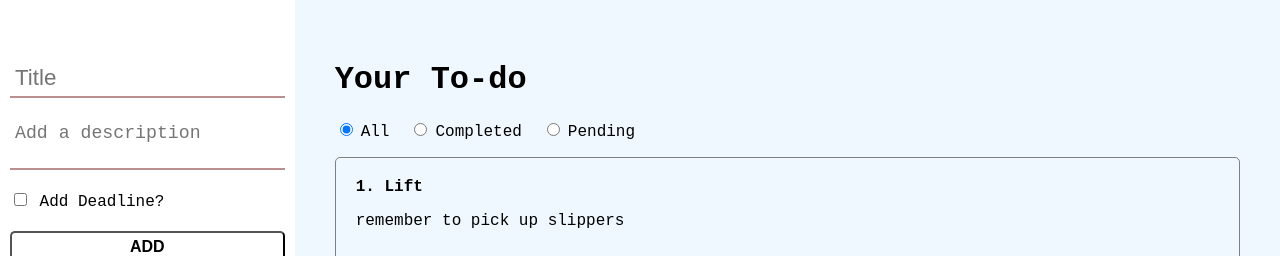
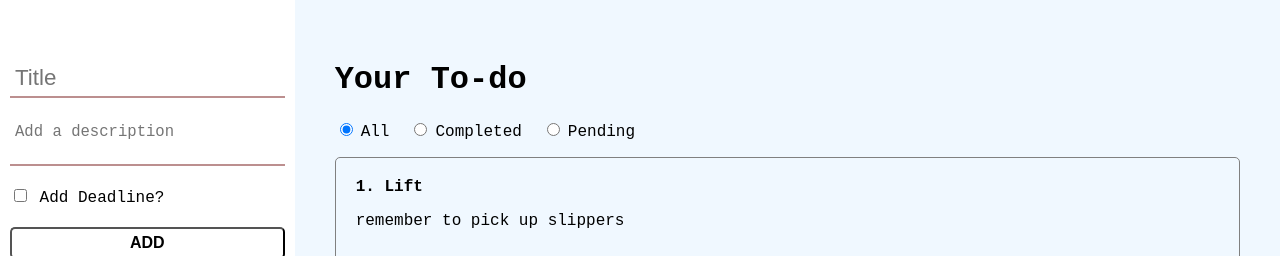
Before and after one commit to kaushikSarma/react-redux-todo, a React app: page / in a window 1280 px wide. Shown: the top 256 px of the page. Built offline with nearby package versions, Linux system fonts and the light colour scheme.

Commit message:
update build files

```diff
--- a/src/components/AddTaskPane/AddTaskPane.scss
+++ b/src/components/AddTaskPane/AddTaskPane.scss
@@ -4,7 +4,6 @@ div{
         flex-basis: 30%;
         padding: 10px;
         padding-top: 40px;
-
         input[type='text'], input[type='date'], textarea, button {
             width: 100%;
             display: block;
@@ -16,6 +15,7 @@ div{
         }
 
         input, textarea {
+            color: #5d5d5d;
             border: none;
             border-bottom: 2px solid rosybrown;
             resize: none;
@@ -23,6 +23,12 @@ div{
                 border-bottom: 2px solid coral;
             }
         }
+
+        textarea {
+            font-size: 1.2em;
+            font-weight: 100;
+        }
+
 
         button {
             background: transparent;
```
Also changed, not shown: 1 other file (tests, documents, lock files or other folders).
